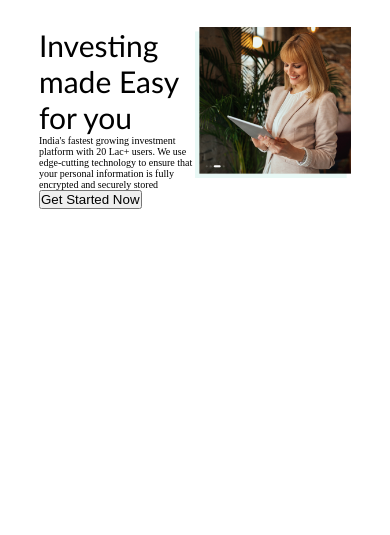
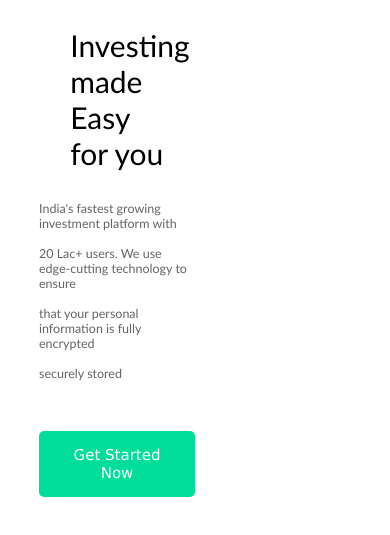
Before and after one commit to Armaan-1993/neoito-dev, a plain HTML site: page Workshop Practice1/index.html in a window 390 px wide. Shown: the part 153-688 px from the top of the page. Drawn offline with Linux system fonts and the light colour scheme.

Commit message:
section1

```diff
--- a/Workshop Practice1/index.html
+++ b/Workshop Practice1/index.html
@@ -56,15 +56,23 @@
                     <div class="section-1-contents-div">
                         <h2>Investing made Easy for you</h2>
                         <p>
-                            India's fastest growing investment platform with 20
-                            Lac+ users. We use edge-cutting technology to ensure
-                            that your personal information is fully encrypted
-                            and securely stored
+                            India's fastest growing investment platform with
+                            <br />
+                            <br />
+                            20 Lac+ users. We use edge-cutting technology to
+                            ensure <br />
+                            <br />that your personal information is fully
+                            encrypted <br /><br />
+                            securely stored
                         </p>
-                        <button>Get Started Now</button>
+                        <button href="">Get Started Now</button>
                     </div>
                     <div class="section-1-img-div">
-                        <img src="img/banner1.jpg" alt="" />
+                        <img
+                            src="img/banner1.jpg"
+                            id="section-1-banner-img"
+                            alt=""
+                        />
                     </div>
                 </div>
             </div>
--- a/Workshop Practice1/style.css
+++ b/Workshop Practice1/style.css
@@ -128,6 +128,29 @@ img {
         sans-serif;
     font-size: 3rem;
     font-weight: 200;
+    width: 60%;
+    margin-bottom: 1em;
+    /* background-color: chartreuse; */
+}
+.section-1-contents-div p {
+    font-family: "Gill Sans", "Gill Sans MT", Calibri, "Trebuchet MS",
+        sans-serif;
+    color: #646464;
+    font-size: 1.25rem;
+    margin-bottom: 4em;
+    /* background-color: blueviolet; */
+}
+.section-1-contents-div button {
+    font-family: Verdana, Geneva, Tahoma, sans-serif;
+    background-color: #00de9a;
+    color: #ffff;
+    font-size: 1.5rem;
+    border: none;
+    border-radius: 5px;
+    padding: 1em 2em 1em 2em;
+}
+.section-1-contents-div button:hover {
+    background-color: #61f1c6;
 }
 /* Media Query */
 
@@ -141,6 +164,18 @@ img {
 
     html {
         font-size: 10px;
+    }
+    .section-1-secondary-container {
+        flex-flow: wrap;
+        height: auto;
+    }
+
+    .section-1-contents-div {
+        flex-flow: wrap;
+        height: auto;
+    }
+    #section-1-banner-img {
+        display: none;
     }
 }
 
```
